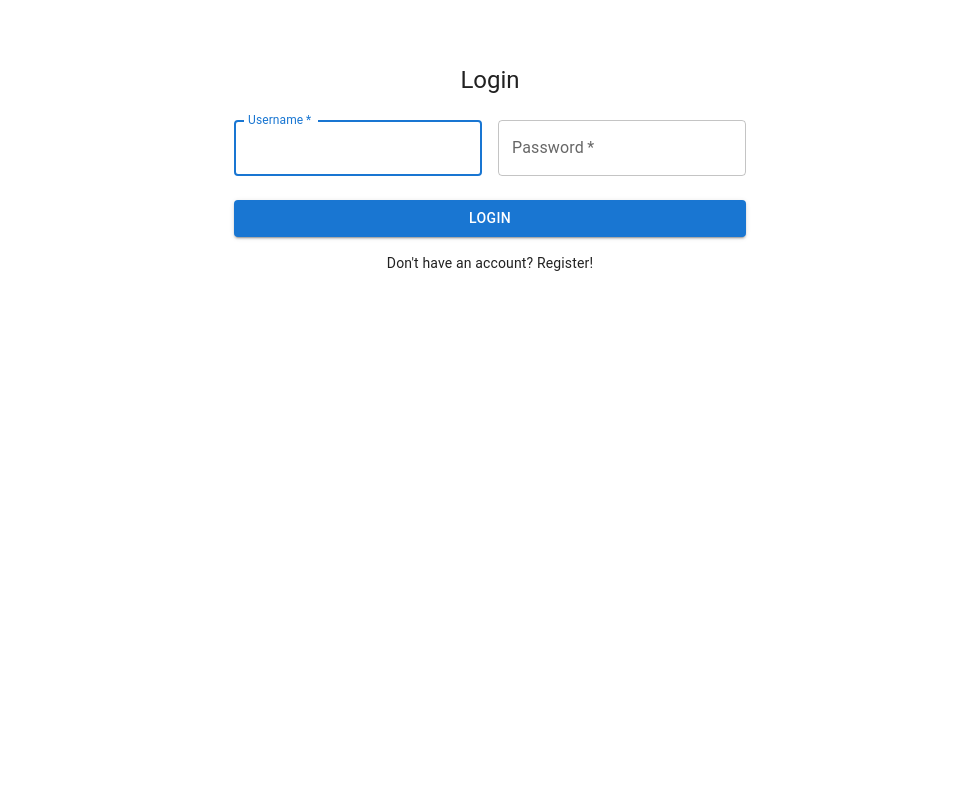
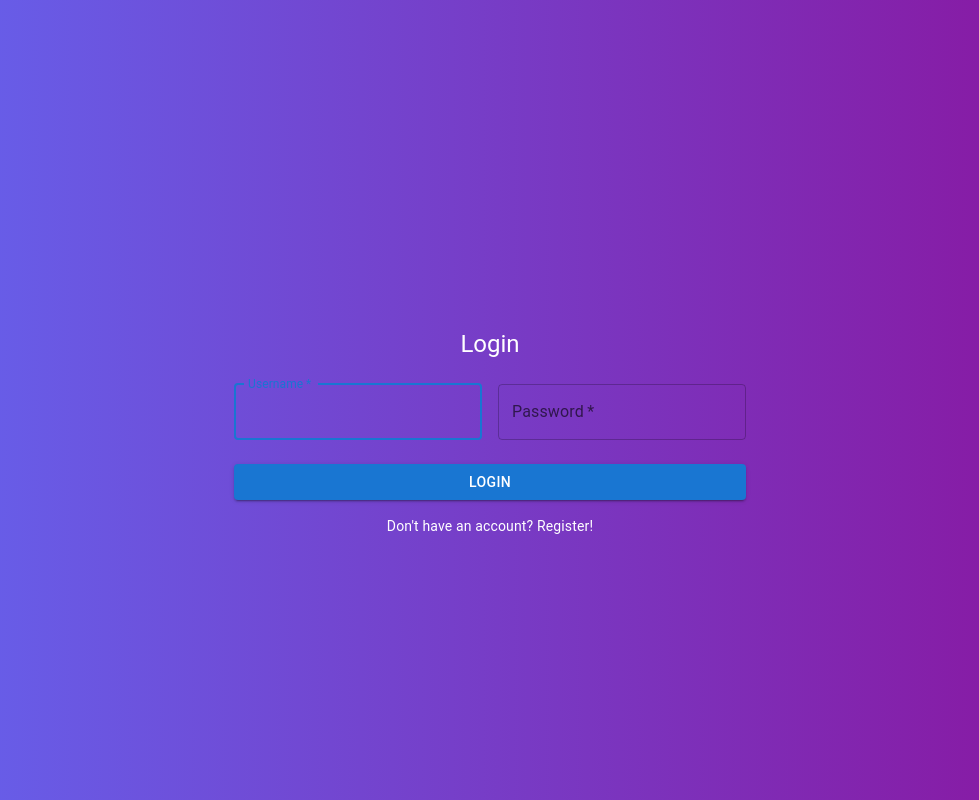
Before and after one commit to Deepak-Work/SE-Dev_Project, a React (Vite) app in the folder campusconnect/frontend/: page /login in a window 1280 px wide. Shown: the whole page, without its empty margins (150-1129 px from the left). Built offline with nearby package versions, Linux system fonts and the light colour scheme.

Commit message:
#3 - Added gradient to login page

```diff
--- a/campusconnect/frontend/src/components/Login.tsx
+++ b/campusconnect/frontend/src/components/Login.tsx
@@ -21,7 +21,13 @@ interface Form {
 
 
 const Login = () => {
-  const defaultTheme = createTheme();
+  const theme = createTheme({
+    palette: {
+      text: {
+        primary: "#ffffff"
+      },
+    },
+  });
 
   const navigate = useNavigate();
 
@@ -31,22 +37,16 @@ const Login = () => {
       // Prevent default behavior for forms. We need this other some browsers (like Firefox) blocks the request.
       event.preventDefault();
 
-      console.log("1")
       const data = new FormData(event.currentTarget);
       const form: Form = {
           password: data.get('password') as string,
           username: data.get('username') as string,
       }
 
-      console.log("2")
-
       const headers = {
           'Content-Type': 'application/json',
           'X-CSRFToken': Cookies.get('csrftoken') || '',
       }
-
-      console.log("3")
-
 
       try {
         const response: Response = await fetch('api/authentication/login', {
@@ -75,9 +75,16 @@ const Login = () => {
   }
 
   return (
-      <>
-      <ThemeProvider theme={defaultTheme}>
-          <Container className="bg-gradient-to-r from-indigo-400 to-[#8b139c]"  component="main" maxWidth="xl" >
+    <ThemeProvider theme={theme}>
+      <Box sx={{
+          background: 'linear-gradient(to right, #6366F1, #8B139C)',
+          height: '100vh',
+          display: 'flex',
+          justifyContent: 'center',
+          alignItems: 'center',
+        }}
+      >
+        <Container component="main" maxWidth="xl">
               <CssBaseline/>
               <Box sx={{marginTop: 8, display: 'flex', flexDirection: 'column', alignItems: 'center'}}>
                   <Typography component="h1" variant="h5">Login</Typography>
@@ -102,8 +109,8 @@ const Login = () => {
                   </Typography>
               </Box>
           </Container>
-      </ThemeProvider>
-      </>
+        </Box>
+    </ThemeProvider>
   );
 }
 export default Login;
```
